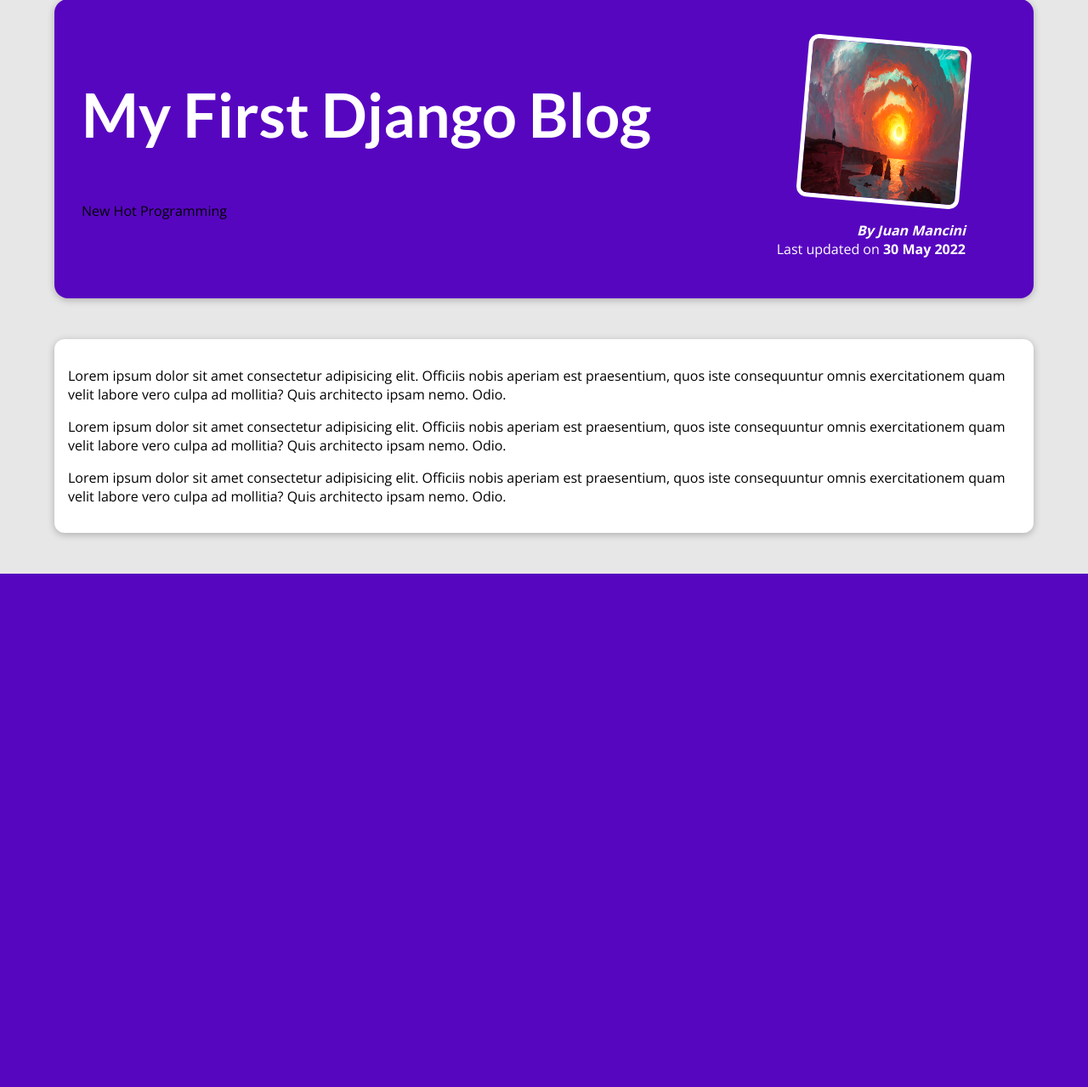
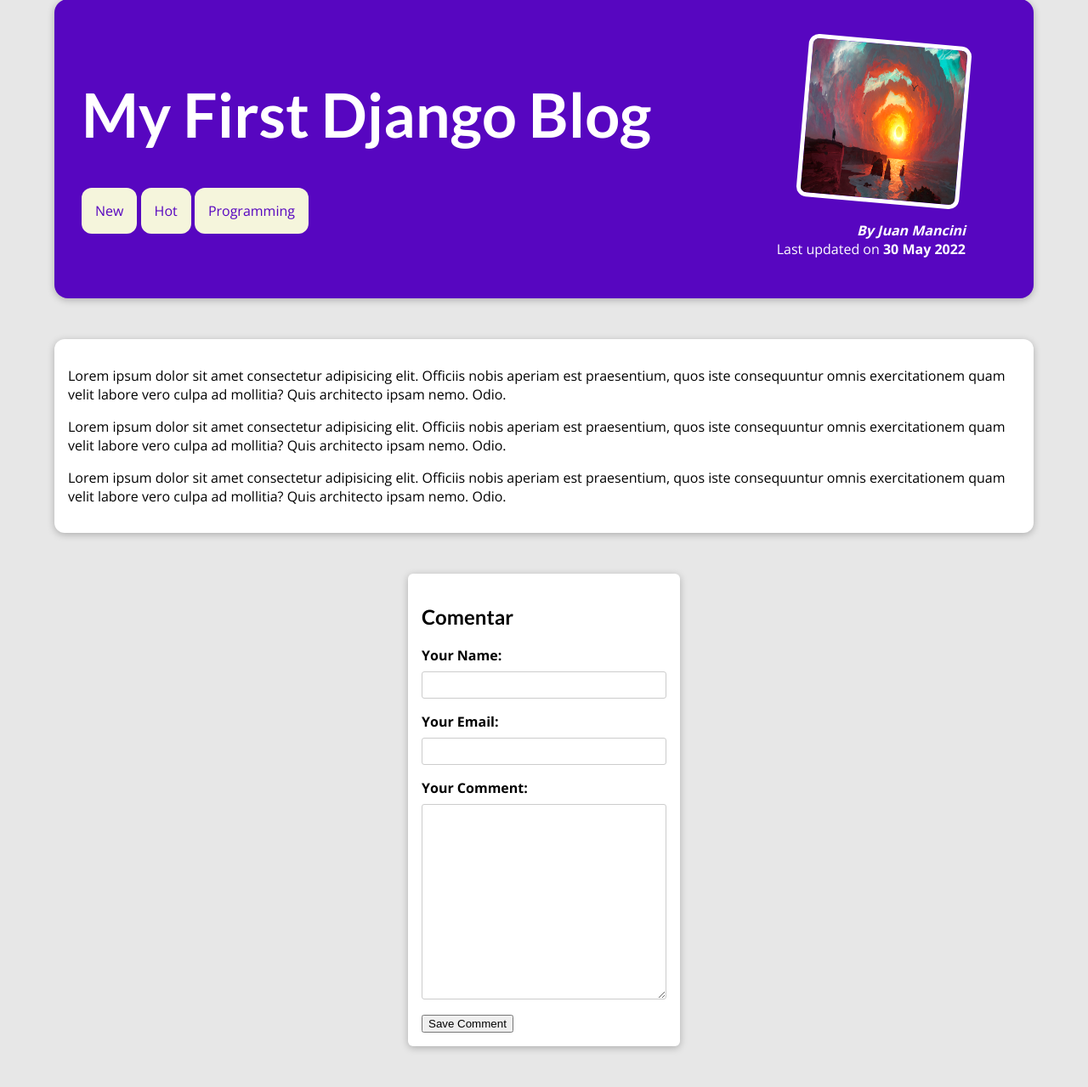
Before and after one commit to juancini/Django-course, a Django app: a page that uses blog/templates/blog/post-detail.html in a window 1280 px wide. Shown: the part 129-1408 px from the top of the page at 85% size. Before the commit the page ends 804 px from the top, so only its background shows below. Run offline with Django 3.2, Linux system fonts and the light colour scheme; data comes from the database, SQL or seed files in the repository; both versions use the stored data as it was after the commit.

Commit message:
added comment section to view

```diff
--- /dev/null
+++ b/blog/forms.py
@@ -0,0 +1,14 @@
+from dataclasses import fields
+from django import forms
+
+from .models import Comment
+
+class CommentForm(forms.ModelForm):
+    class Meta:
+        model = Comment
+        exclude = ["post", "date"]
+        labels = {
+            "username": "Your Name",
+            "user_email": "Your Email",
+            "text": "Your Comment"
+        }
--- a/blog/models.py
+++ b/blog/models.py
@@ -40,4 +40,4 @@
     user_email = models.EmailField()
     text = models.TextField(max_length=500)
     date = models.DateField(auto_now=True)
-    post = models.ForeignKey(Post, on_delete=models.CASCADE, related_name="comments")
+    post = models.ForeignKey(Post, on_delete=models.CASCADE, related_name="comments", null=True)
--- a/blog/static/blog/post-detail.css
+++ b/blog/static/blog/post-detail.css
@@ -65,3 +65,40 @@
   border-radius: 12px;
   box-shadow: 0 2px 8px rgba(0, 0, 0, 0.25);
 }
+
+.tag {
+  background-color: beige;
+  color: #5706c0;
+  padding: 1rem;
+  border-radius: 12px;
+}
+
+#comment-form {
+  margin: 3rem auto;
+  width: 90%;
+  max-width: 20rem;
+  border-radius: 6px;
+  background-color: white;
+  box-shadow: 0 2px 8px rgba(0, 0, 0, 0.25);
+  padding: 1rem;
+}
+
+.form-control {
+  margin-bottom: 1rem;
+}
+
+.form-control label {
+  font-weight: bold;
+  margin-bottom: 0.5rem;
+  display: block;
+}
+
+.form-control input,
+.form-control textarea {
+  display: block;
+  width: 100%;
+  font: inherit;
+  padding: 0.25rem;
+  border-radius: 3px;
+  border: 1px solid #ccc;
+}
--- a/blog/templates/blog/post-detail.html
+++ b/blog/templates/blog/post-detail.html
@@ -27,4 +27,23 @@
 <main>
   {{ post.content|linebreaks }}
 </main>
+
+<section id="comment-form">
+  <h2>Comentar</h2>
+  {% comment %}
+  send to same view, as a POST to process form request
+  the URL post-detail + post.slug send us the same page
+  {% endcomment %}
+  <form action="{% url 'post-detail-page' post.slug %}" method="POST">
+    {% csrf_token %}
+    {% for form_field in comment_form %}
+      <div class="form-control">
+        {{ form_field.label_tag }}
+        {{ form_field }}
+        {{ form_field.errors }}
+      </div>
+    {% endfor %}
+    <button>Save Comment</button>
+  </form>
+</section>
 {% endblock %}
--- a/blog/views.py
+++ b/blog/views.py
@@ -2,6 +2,7 @@
 from django.views.generic import ListView, DetailView
 
 from .models import Post
+from .forms import CommentForm
 
 # Create your views here.
 
@@ -29,4 +30,5 @@
     def get_context_data(self, **kwargs):
         context = super().get_context_data(**kwargs)
         context["post_tags"] = self.object.tags.all()
+        context["comment_form"] = CommentForm()
         return context
```
Also changed, not shown: blog/migrations/0003_comment.py (added), blog/migrations/0004_comment_post.py (added), db.sqlite3.
